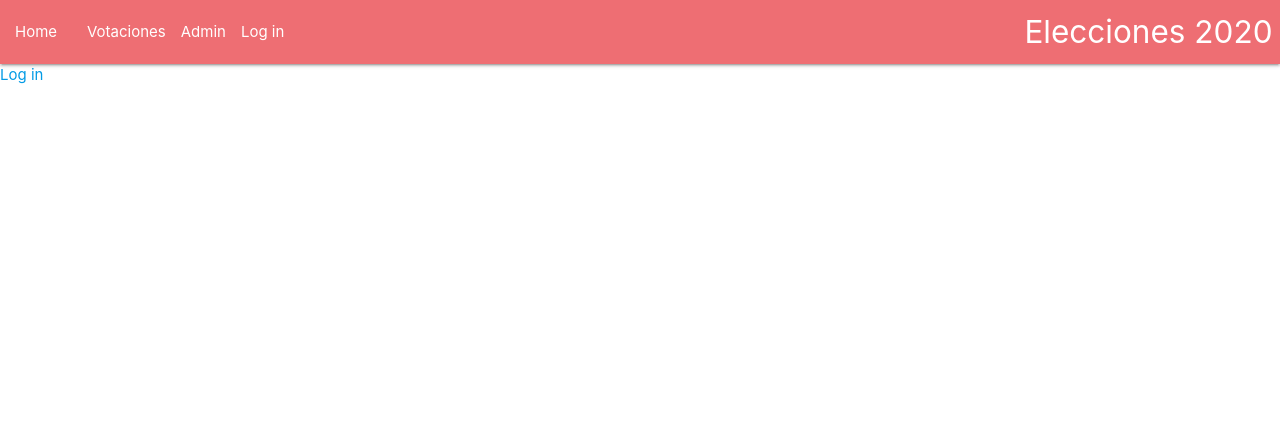
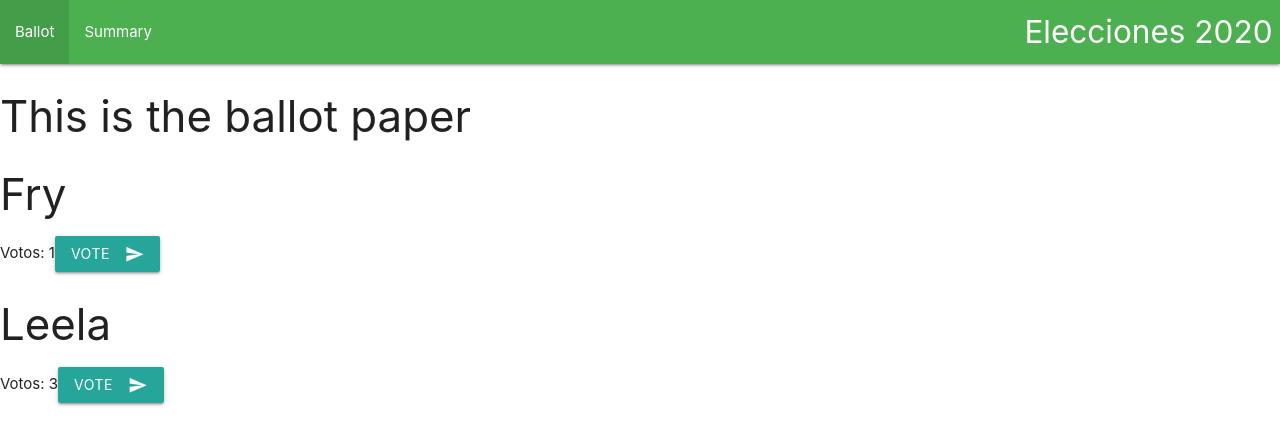
Before and after one commit to jcachuryb/Revista, a React (Create React App) app in the folder Tarea2-Revista/proyecto/: page / in a window 1280 px wide. Shown: the top 444 px of the page. Built offline with nearby package versions, Linux system fonts and the light colour scheme.

Commit message:
mobX And some deleted routes

```diff
--- a/Tarea2-Revista/proyecto/package.json
+++ b/Tarea2-Revista/proyecto/package.json
@@ -4,6 +4,7 @@
   "private": true,
   "dependencies": {
     "materialize-css": "^1.0.0",
+    "mobx": "^5.9.4",
     "react": "^16.8.6",
     "react-dom": "^16.8.6",
     "react-materialize": "^3.3.1",
--- a/Tarea2-Revista/proyecto/public/index.html
+++ b/Tarea2-Revista/proyecto/public/index.html
@@ -21,7 +21,7 @@
       work correctly both with client-side routing and a non-root public URL.
       Learn how to configure a non-root public URL by running `npm run build`.
     -->
-    <title>React App</title>
+    <title>Elections</title>
   </head>
   <body>
     <noscript>You need to enable JavaScript to run this app.</noscript>
--- a/Tarea2-Revista/proyecto/src/App.js
+++ b/Tarea2-Revista/proyecto/src/App.js
@@ -8,79 +8,75 @@ import {
   withRouter
 } from "react-router-dom";
 import Ballot from './Pages/Ballot'
-import LoginPage from './Pages/Login'
+import LoginPage, { Authentication } from './Pages/Login'
 import { Card, Col, Row } from "react-materialize/lib/";
+import Summary from "./Pages/Summary";
+import { observable, action, computed, extendObservable } from 'mobx';
 
 
-function App() {
+class App extends React.Component {
 
+  constructor(props) {
+    super(props);
+    extendObservable(this, {
+      candidates: [
+        { name: "Fry", votes: 1 },
+        { name: "Leela", votes: 3 },
+      ],
+      canVote: true,
+      onVote: (candidate) => {
+        var modelCandidate = this.candidates.filter(c => {
+          return c.name === candidate.name;
+        });
+        console.log(candidate)
+        console.log(modelCandidate)
+        if (modelCandidate != null) {
+          console.log("A vote for " + modelCandidate.name)
+          modelCandidate.votes += 1;
+        }
+      },
+      total: () => {
+        return this.candidates.reduce(function (sum, candidate) {
+          return sum + candidate.votes;
+        }, 0);
+      }
+    })
+  }
+
+  render() {
+
+    const { candidates, onVote } = this;
     return (
       <Router>
         <div>
-        <Header />
+          <Header candidates={candidates} />
 
-        <Route exact path="/" component={Home} />
-        <Route path="/about" component={About} />
-        <Route path="/topics" component={Topics} />
+          <Route exact path="/"
+            render={props => <Ballot candidates={candidates} onVote={this.onVote} />}
+          />
+          <Route path="/summary" component={Summary} />
           <Route path="/login" component={LoginPage} />
         </div>
       </Router>
     );
   }
-function Home() {
-  return (<AuthButton/>);
 }
 
-function About() {
-  return <h2>About</h2>;
-}
-
-function Topic({ match }) {
-  return <h3>Requested Param: {match.params.id}</h3>;
-}
-
-function Topics({ match }) {
-  return (
-    <div>
-      <h2>Topics</h2>
-
-      <ul>
-        <li>
-          <Link to={`${match.url}/components`}>Components</Link>
-        </li>
-        <li>
-          <Link to={`${match.url}/props-v-state`}>Props v. State</Link>
-        </li>
-      </ul>
-
-      <Route path={`${match.path}/:id`} component={Topic} />
-      <Route
-        exact
-        path={match.path}
-        render={() => <h3>Please select a topic.</h3>}
-      />
-    </div>
-  );
-}
 
 function Header() {
   return (
     <nav>
-      <div class="nav-wrapper">
-        <a href="#!" class="brand-logo right">Elecciones 2020</a>
+      <div class="nav-wrapper green">
+        <a href="#!" class="brand-logo right ">Elecciones 2020</a>
         <ul class="left hide-on-med-and-down">
+
           <li>
-            <Link to="/">Home</Link>
+            <Link to="/">Ballot</Link>
           </li>
           <li>
-            <Link to="/ballot">Votaciones</Link>
+            <Link to="/summary">Summary</Link>
           </li>
-          <li>
-            <PrivateRoute to="/topics">Admin</PrivateRoute>
-          </li>
-          <li>
-            <AuthButton/>
-          </li>
+
         </ul>
       </div>
     </nav>
@@ -107,17 +103,6 @@ function PrivateRoute({ component: Component, ...rest }) {
   );
 }
 
-const Authentication = {
-  isAuthenticated: false,
-  authenticate(cb) {
-    this.isAuthenticated = true;
-    setTimeout(cb, 100); // fake async
-  },
-  signout(cb) {
-    this.isAuthenticated = false;
-    setTimeout(cb, 100);
-  }
-};
 
 export const AuthButton = withRouter(
   ({ history }) =>
@@ -128,27 +113,5 @@ export const AuthButton = withRouter(
       )
 );
 
-class Login extends Component {
-  state = { redirectToReferrer: false };
 
-  login = () => {
-    Authentication.authenticate(() => {
-      this.setState({ redirectToReferrer: true });
-    });
-  };
-
-  render() {
-    let { from } = this.props.location.state || { from: { pathname: "/" } };
-    let { redirectToReferrer } = this.state;
-
-    if (redirectToReferrer) return <Redirect to={from} />;
-
-    return (
-      <div>
-        <p>You must log in to view the page at {from.pathname}</p>
-        <button onClick={this.login}>Log in</button>
-      </div>
-    );
-  }
-}
 export default App;
--- a/Tarea2-Revista/proyecto/src/Pages/Ballot.js
+++ b/Tarea2-Revista/proyecto/src/Pages/Ballot.js
@@ -1,14 +1,50 @@
 import React from 'react';
+import { observable, action, computed, extendObservable } from 'mobx';
 
 export class Ballot extends React.Component {
 
+    constructor(props) {
+        super(props);
+        extendObservable(this, {
 
+        })
+        console.log("Rendered Ballot")
+        console.log(this.props)
+    }
+
+    vote = candidate => {
+
+    }
 
     render() {
+        const { candidates } = this.props;
         return (<div>
             <h3>This is the ballot paper</h3>
+            {candidates.map((candidate, idx) => <CandidateView candidate={candidate} onVote={this.props.onVote} key={idx} />)}
 
+        </div>);
+    }
+}
 
+class CandidateView extends React.Component {
+
+    constructor(props) {
+        super(props);
+
+    }
+
+    vote = e => {
+        this.props.onVote(this.props.candidate);
+    }
+
+    render() {
+        const { candidate } = this.props;
+        return (<div>
+            <h3>{candidate.name}</h3>
+            Votos: <span className="small">{candidate.votes}</span>
+            <button class="btn waves-effect waves-light" onClick={this.vote}>Vote
+            <i class="material-icons right">send</i>
+            </button>
         </div>);
     }
 }
--- a/Tarea2-Revista/proyecto/src/Pages/Login.js
+++ b/Tarea2-Revista/proyecto/src/Pages/Login.js
@@ -1,13 +1,35 @@
 import React from 'react';
+import { observable, action, computed, extendObservable } from 'mobx';
 
+export const Authentication = {
+    isAuthenticated: false,
+    authenticate(cb) {
+        this.isAuthenticated = true;
+        setTimeout(cb, 100); // fake async
+    },
+    signout(cb) {
+        this.isAuthenticated = false;
+        setTimeout(cb, 100);
+    }
+};
 export class Login extends React.Component {
 
+    constructor(props) {
+        super(props);
+        extendObservable(this, {
 
+        })
+    }
+    login = () => {
+        Authentication.authenticate(() => {
+            this.setState({ redirectToReferrer: true });
+        });
+    };
 
     render() {
         return (<div>
             <h3>This is the login page</h3>
-
+            <button onClick={this.login}>Log in</button>
 
         </div>);
     }
```
Also changed, not shown: Tarea2-Revista/proyecto/src/Pages/Summary.js (+5 -5 lines), 1 other file (tests, documents, lock files or other folders). Lines whose indentation alone changed are shown as unchanged.
